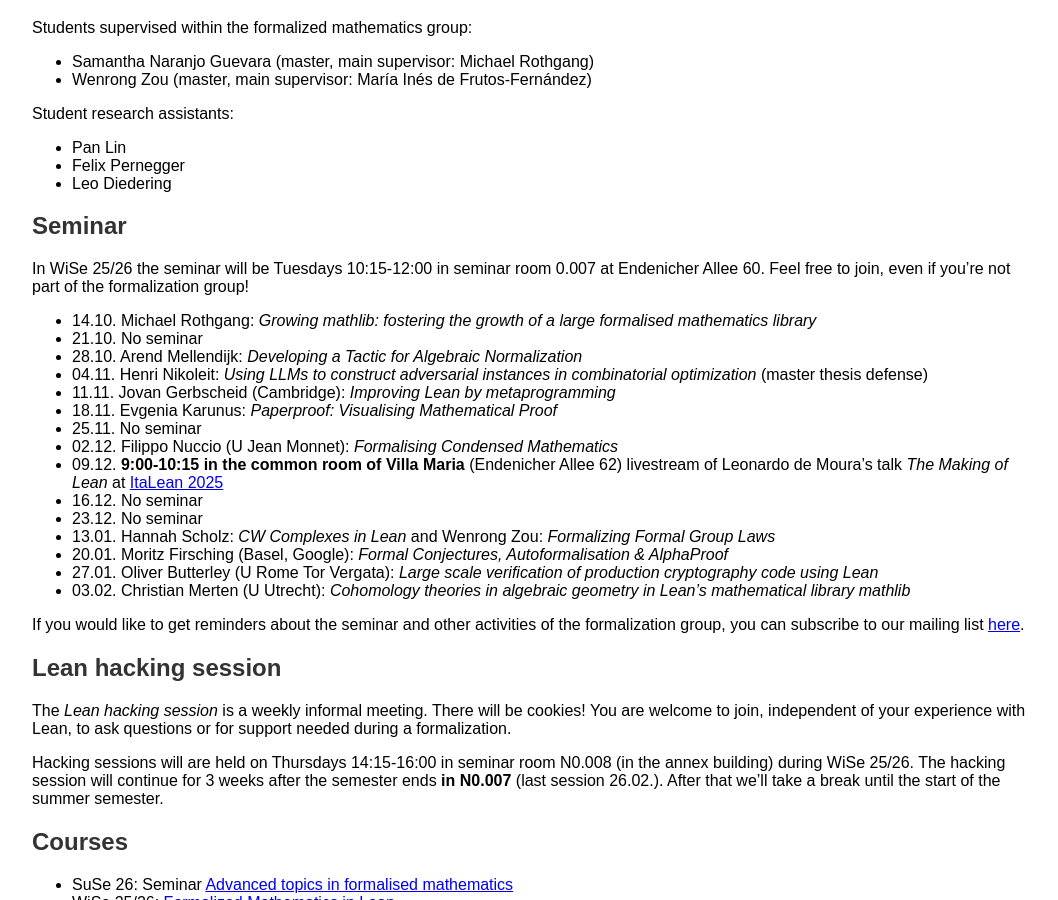
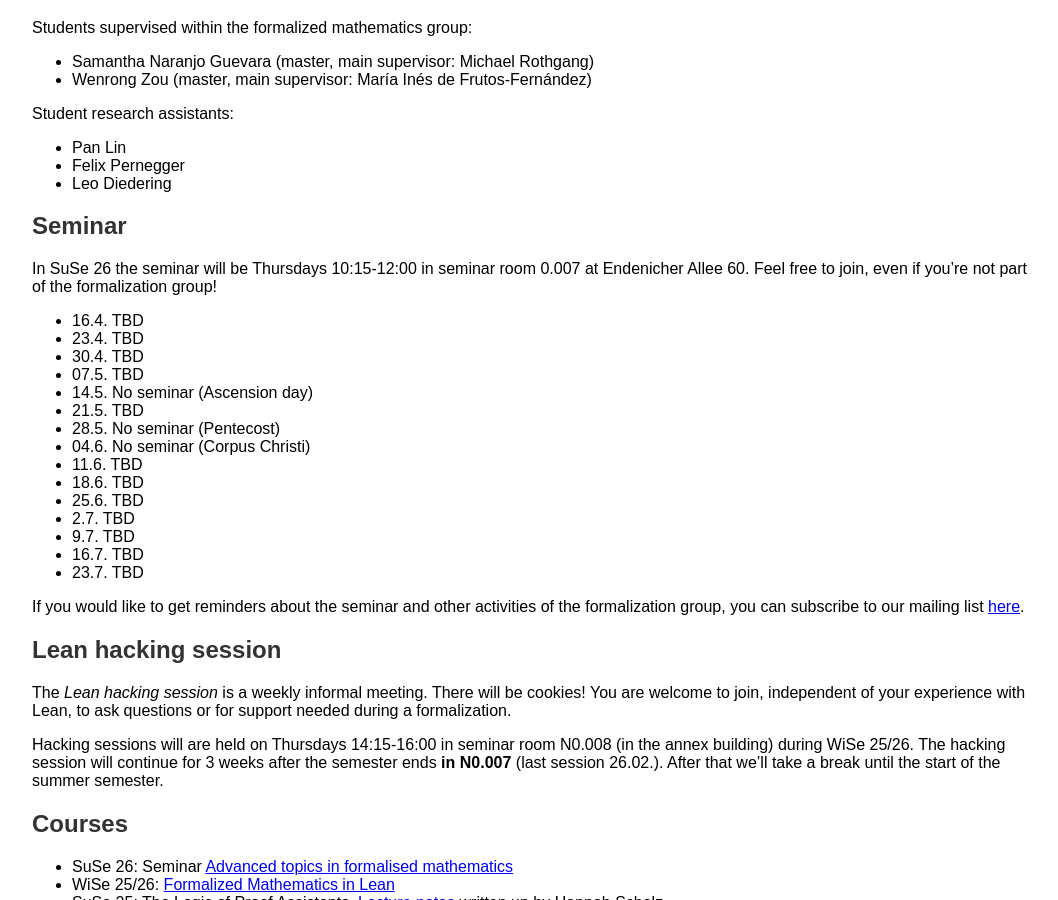
Before and after one commit to fpvandoorn/fpvandoorn.github.io, a Jekyll site: the page built from formalized-mathematics.md, in a window 1280 px wide and 900 px high, scrolled down 440 px. Shown: the whole window, without its empty margins (108-1166 px from the left). Built offline with Jekyll 4.4.1, drawn with Linux system fonts in a browser that asks for light colours; our own code applies the rules of GitHub Pages for plain Markdown files; some of the changed text lies outside the part shown.

Commit message:
new seminar schedule

```diff
--- a/formalized-mathematics.md
+++ b/formalized-mathematics.md
@@ -40,23 +40,23 @@
 
 ## Seminar
 
-In WiSe 25/26 the seminar will be Tuesdays 10:15-12:00 in seminar room 0.007 at Endenicher Allee 60. Feel free to join, even if you're not part of the formalization group!
+In SuSe 26 the seminar will be Thursdays 10:15-12:00 in seminar room 0.007 at Endenicher Allee 60. Feel free to join, even if you're not part of the formalization group!
 
-* 14.10. Michael Rothgang: *Growing mathlib: fostering the growth of a large formalised mathematics library*
-* 21.10. No seminar
-* 28.10. Arend Mellendijk: *Developing a Tactic for Algebraic Normalization*
-* 04.11. Henri Nikoleit: *Using LLMs to construct adversarial instances in combinatorial optimization* (master thesis defense)
-* 11.11. Jovan Gerbscheid (Cambridge): *Improving Lean by metaprogramming*
-* 18.11. Evgenia Karunus: *Paperproof: Visualising Mathematical Proof*
-* 25.11. No seminar
-* 02.12. Filippo Nuccio (U Jean Monnet): *Formalising Condensed Mathematics*
-* 09.12. **9:00-10:15 in the common room of Villa Maria** (Endenicher Allee 62) livestream of Leonardo de Moura's talk *The Making of Lean* at [ItaLean 2025](https://pitmonticone.github.io/ItaLean2025/)
-* 16.12. No seminar
-* 23.12. No seminar
-* 13.01. Hannah Scholz: *CW Complexes in Lean* and Wenrong Zou: *Formalizing Formal Group Laws*
-* 20.01. Moritz Firsching (Basel, Google): *Formal Conjectures, Autoformalisation & AlphaProof*
-* 27.01. Oliver Butterley (U Rome Tor Vergata): *Large scale verification of production cryptography code using Lean*
-* 03.02. Christian Merten (U Utrecht): *Cohomology theories in algebraic geometry in Lean's mathematical library mathlib*
+* 16.4. TBD
+* 23.4. TBD
+* 30.4. TBD
+* 07.5. TBD
+* 14.5. No seminar (Ascension day)
+* 21.5. TBD
+* 28.5. No seminar (Pentecost)
+* 04.6. No seminar (Corpus Christi)
+* 11.6. TBD
+* 18.6. TBD
+* 25.6. TBD
+* 2.7. TBD
+* 9.7. TBD
+* 16.7. TBD
+* 23.7. TBD
 
 If you would like to get reminders about the seminar and other activities of the formalization group, you can subscribe to our mailing list [here](https://listen.uni-bonn.de/wws/info/formal-math).
 
@@ -110,6 +110,26 @@
 
 ## Past seminar sessions
 
+### WiSe 25/26
+
+Time: Tuesdays 10:15-12:00 in seminar room 0.007.
+
+* 14.10. Michael Rothgang: *Growing mathlib: fostering the growth of a large formalised mathematics library*
+* 21.10. No seminar
+* 28.10. Arend Mellendijk: *Developing a Tactic for Algebraic Normalization*
+* 04.11. Henri Nikoleit: *Using LLMs to construct adversarial instances in combinatorial optimization* (master thesis defense)
+* 11.11. Jovan Gerbscheid (Cambridge): *Improving Lean by metaprogramming*
+* 18.11. Evgenia Karunus: *Paperproof: Visualising Mathematical Proof*
+* 25.11. No seminar
+* 02.12. Filippo Nuccio (U Jean Monnet): *Formalising Condensed Mathematics*
+* 09.12. **9:00-10:15 in the common room of Villa Maria** (Endenicher Allee 62) livestream of Leonardo de Moura's talk *The Making of Lean* at [ItaLean 2025](https://pitmonticone.github.io/ItaLean2025/)
+* 16.12. No seminar
+* 23.12. No seminar
+* 13.01. Hannah Scholz: *CW Complexes in Lean* and Wenrong Zou: *Formalizing Formal Group Laws*
+* 20.01. Moritz Firsching (Basel, Google): *Formal Conjectures, Autoformalisation & AlphaProof*
+* 27.01. Oliver Butterley (U Rome Tor Vergata): *Large scale verification of production cryptography code using Lean*
+* 03.02. Christian Merten (U Utrecht): *Cohomology theories in algebraic geometry in Lean's mathematical library mathlib*
+
 ### SuSe 25
 
 Time: Mondays 10:15-12:00 in seminar room 0.003.
```
